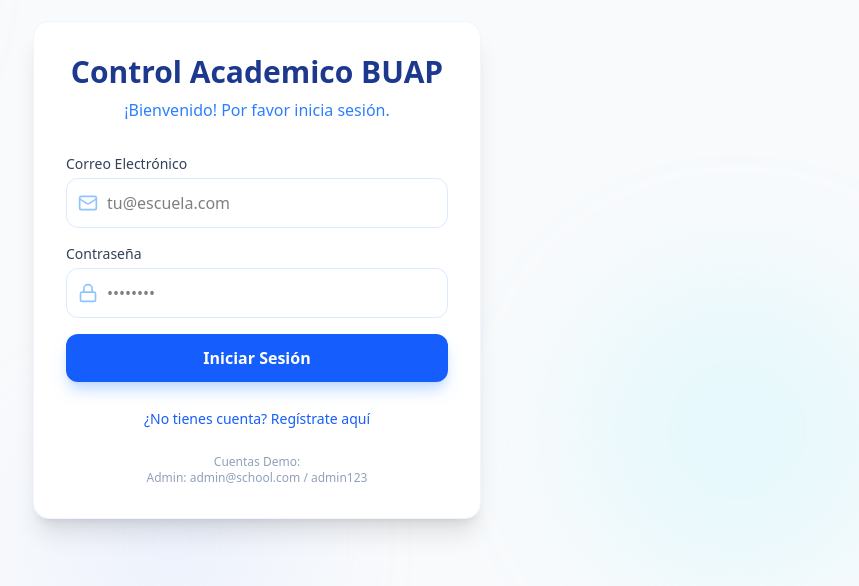
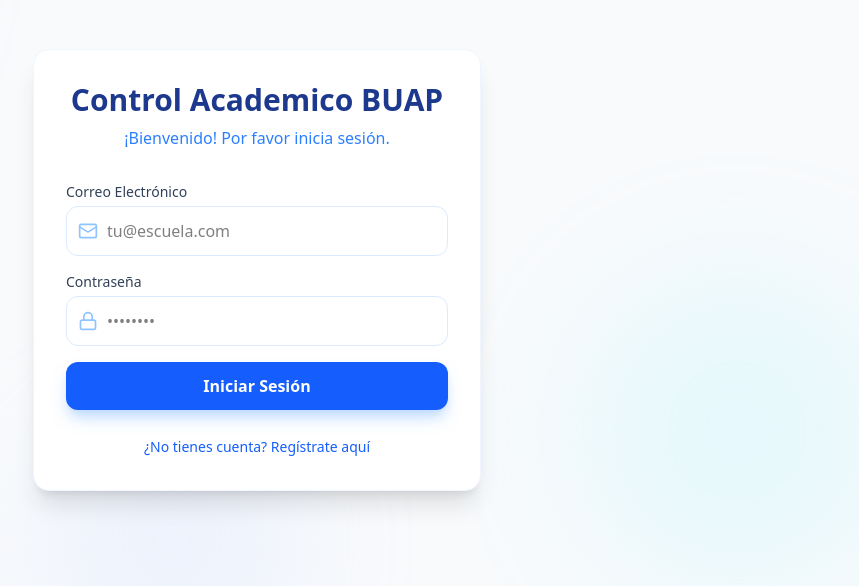
Before and after one commit to javeth33/academic-manager, a React (Vite) app: page / in a window 1280 px wide. Shown: the part 130-716 px from the top of the page, without its empty margins (383-1242 px from the left). Built offline with nearby package versions, Linux system fonts and the light colour scheme.

Commit message:
eliminacion de credenciales demo publicas

```diff
--- a/src/components/Login.tsx
+++ b/src/components/Login.tsx
@@ -192,12 +192,7 @@
           </button>
         </div>
 
-        {!isRegistering && (
-          <div className="mt-6 text-center text-xs text-slate-400">
-            <p>Cuentas Demo:</p>
-            <p>Admin: admin@school.com / admin123</p>
-          </div>
-        )}
+
       </motion.div>
     </div>
   );
```
